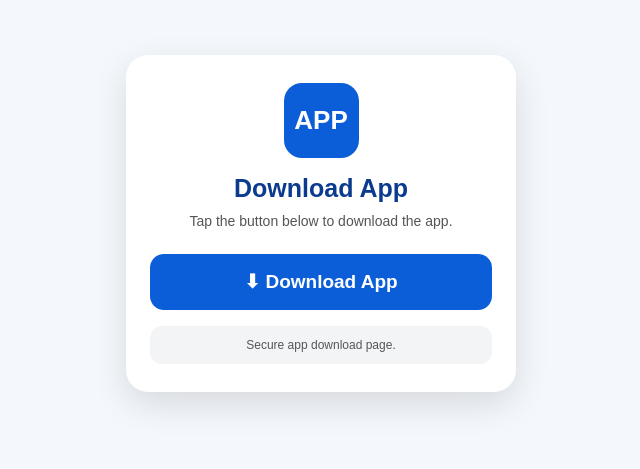
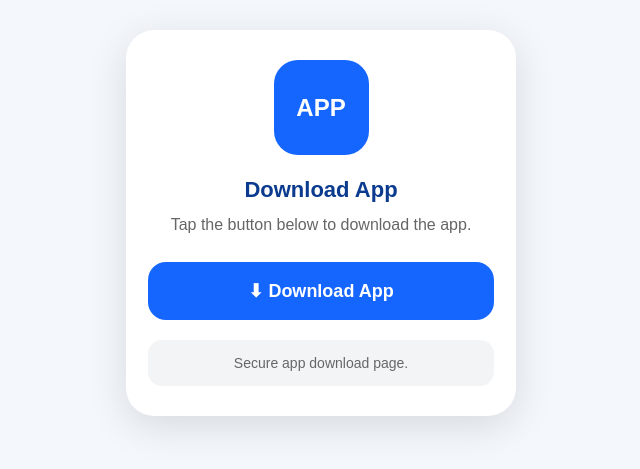
Before and after one commit to Rahul8991-123/opennow, a plain HTML site: page index.html in a window 1280 px wide. Shown: the part 177-646 px from the top of the page, without its empty margins (319-959 px from the left). Drawn offline with Linux system fonts and the light colour scheme.

Commit message:
Update index.html

```diff
--- a/index.html
+++ b/index.html
@@ -2,44 +2,160 @@
 <html lang="en">
 <head>
 <meta charset="UTF-8">
-<meta name="viewport" content="width=device-width,initial-scale=1.0">
+<meta name="viewport" content="width=device-width, initial-scale=1.0">
 <title>Download App</title>
+
 <style>
-*{box-sizing:border-box;margin:0;padding:0;font-family:Arial,sans-serif}
-body{background:#f4f7fb;min-height:100vh;display:flex;align-items:center;justify-content:center;padding:20px}
-.box{width:100%;max-width:390px;background:#fff;border-radius:22px;padding:28px 24px;text-align:center;box-shadow:0 12px 35px rgba(0,0,0,.12)}
-.logo{width:75px;height:75px;border-radius:18px;background:#0b5ed7;color:#fff;display:flex;align-items:center;justify-content:center;font-size:26px;font-weight:900;margin:0 auto 16px}
-h1{color:#0b3b8f;font-size:25px;margin-bottom:8px}
-p{color:#555;font-size:14px;line-height:1.5;margin-bottom:22px}
-.btn{width:100%;height:56px;border:0;border-radius:14px;background:#0b5ed7;color:white;font-size:19px;font-weight:900;cursor:pointer}
-.wait{display:none;margin-top:15px;color:#0b3b8f;font-weight:bold}
-.spin{width:20px;height:20px;border:3px solid #ddd;border-top:3px solid #0b5ed7;border-radius:50%;display:inline-block;animation:spin 1s linear infinite;vertical-align:middle;margin-right:8px}
-@keyframes spin{100%{transform:rotate(360deg)}}
-.note{margin-top:16px;background:#f3f4f6;border-radius:12px;padding:12px;font-size:12px;color:#555}
+*{
+margin:0;
+padding:0;
+box-sizing:border-box;
+font-family:Arial,sans-serif;
+}
+
+body{
+background:#f4f7fb;
+min-height:100vh;
+display:flex;
+justify-content:center;
+align-items:center;
+padding:20px;
+}
+
+.box{
+width:100%;
+max-width:390px;
+background:#fff;
+border-radius:28px;
+padding:30px 22px;
+text-align:center;
+box-shadow:0 10px 40px rgba(0,0,0,.12);
+}
+
+.logo{
+width:95px;
+height:95px;
+background:#1565ff;
+border-radius:24px;
+display:flex;
+align-items:center;
+justify-content:center;
+margin:auto;
+font-size:24px;
+font-weight:bold;
+color:#fff;
+margin-bottom:22px;
+}
+
+h1{
+font-size:22px;
+color:#0b3b8f;
+margin-bottom:10px;
+}
+
+p{
+font-size:16px;
+color:#666;
+line-height:1.5;
+margin-bottom:25px;
+}
+
+.btn{
+width:100%;
+height:58px;
+border:none;
+border-radius:18px;
+background:#1565ff;
+color:#fff;
+font-size:18px;
+font-weight:bold;
+cursor:pointer;
+transition:.2s;
+}
+
+.btn:active{
+transform:scale(.98);
+}
+
+.wait{
+display:none;
+margin-top:18px;
+font-size:16px;
+font-weight:600;
+color:#0b3b8f;
+align-items:center;
+justify-content:center;
+gap:10px;
+}
+
+.spin{
+width:22px;
+height:22px;
+border:3px solid #ddd;
+border-top:3px solid #1565ff;
+border-radius:50%;
+animation:spin 1s linear infinite;
+}
+
+@keyframes spin{
+100%{
+transform:rotate(360deg);
+}
+}
+
+.note{
+margin-top:20px;
+background:#f3f4f6;
+padding:15px;
+border-radius:14px;
+font-size:14px;
+color:#666;
+}
 </style>
 </head>
+
 <body>
 
 <div class="box">
-<div class="logo">APP</div>
+
+<div class="logo">
+APP
+</div>
+
 <h1>Download App</h1>
-<p>Tap the button below to download the app.</p>
 
-<button class="btn" onclick="downloadApp()">⬇ Download App</button>
+<p>
+Tap the button below to download the app.
+</p>
+
+<button class="btn" onclick="downloadApp()">
+⬇ Download App
+</button>
 
 <div class="wait" id="wait">
-<span class="spin"></span>Please wait, download starting...
+<div class="spin"></div>
+Please wait, download starting...
 </div>
 
-<div class="note">Secure app download page.</div>
+<div class="note">
+Secure app download page.
+</div>
+
 </div>
 
 <script>
 function downloadApp(){
- document.getElementById("wait").style.display="block";
- setTimeout(function(){
-  window.location.href="https://github.com/Rahul8991-123/opennow/releases/download/V1/signed.apk";
- },800);
+
+document.getElementById("wait").style.display="flex";
+
+setTimeout(function(){
+
+window.open(
+"https://github.com/Rahul8991-123/opennow/releases/download/V1/signed.apk",
+"_blank"
+);
+
+},700);
 }
 </script>
 
```
